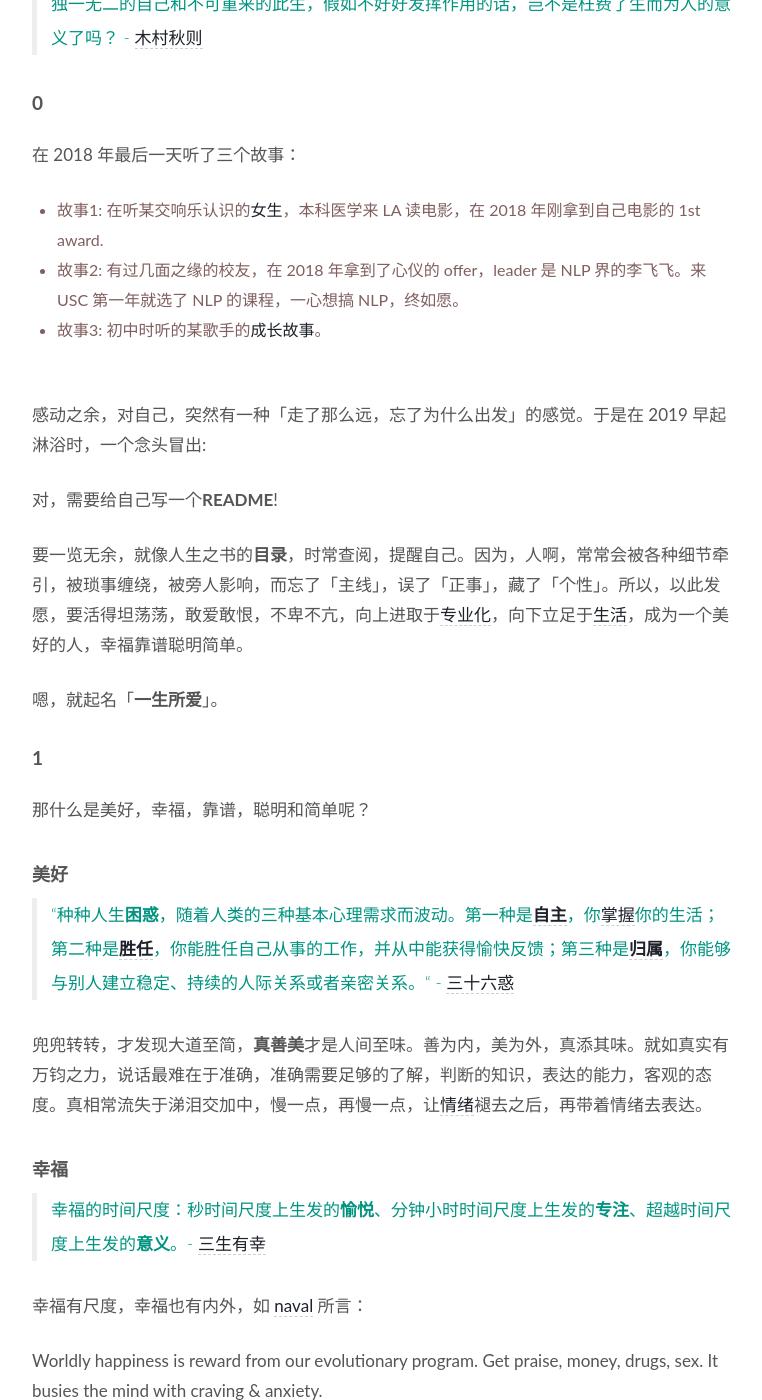
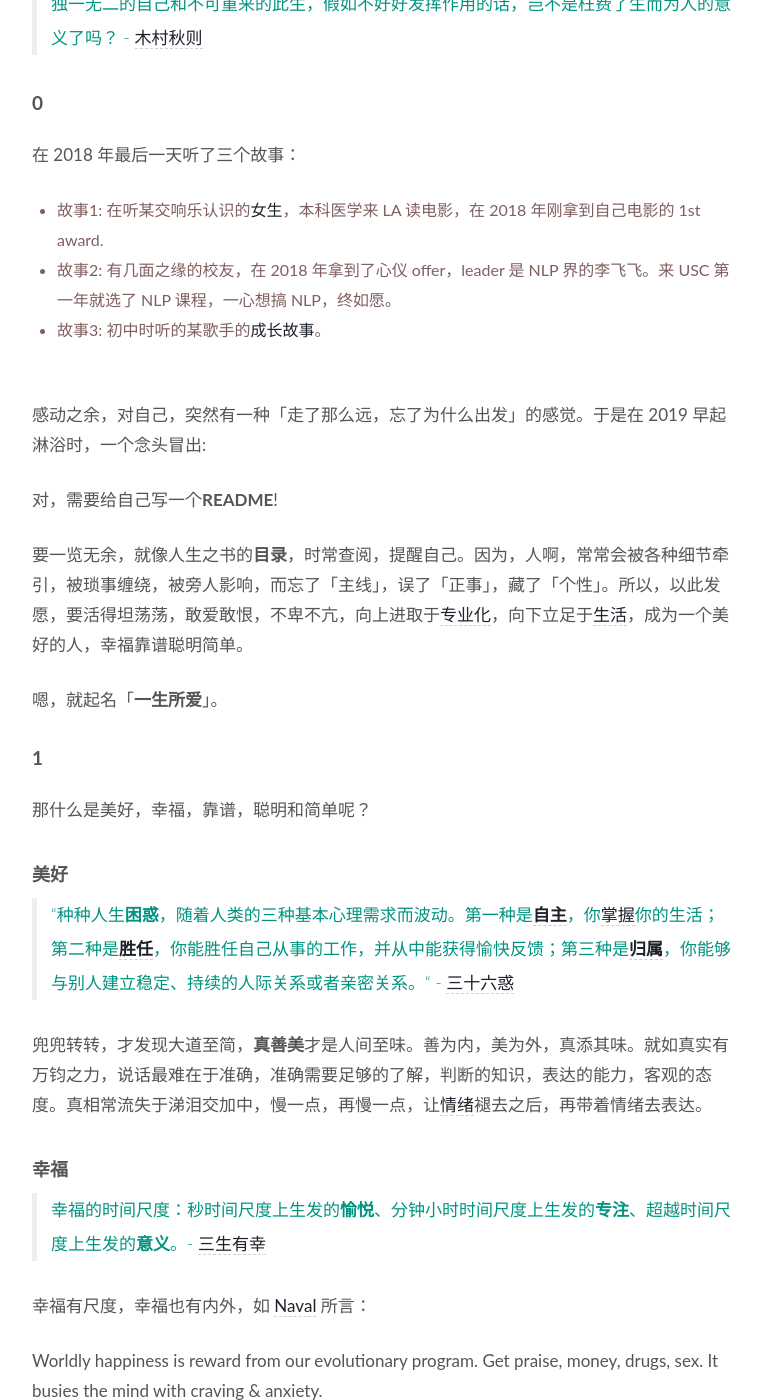
Before and after one commit to WillWang-X/willwang-x.github.io, a Jekyll site: the page built from _posts/blogs/2019-01-01-life-README.md, in a window 1280 px wide and 1400 px high, scrolled down 268 px. Shown: the whole window, without its empty margins (258-1020 px from the left). Built offline with Jekyll 4.4.1, drawn with Linux system fonts in a browser that asks for light colours.

Commit message:
Improve readability

```diff
--- a/_posts/blogs/2019-01-01-life-README.md
+++ b/_posts/blogs/2019-01-01-life-README.md
@@ -20,7 +20,7 @@
 在 2018 年最后一天听了三个故事：
 
 * 故事1: 在听某交响乐认识的[女生](https://i.imgur.com/Krl1XQ3.jpg)，本科医学来 LA 读电影，在 2018 年刚拿到自己电影的 1st award.
-* 故事2: 有过几面之缘的校友，在 2018 年拿到了心仪的 offer，leader 是 NLP 界的李飞飞。来 USC 第一年就选了 NLP 的课程，一心想搞 NLP，终如愿。
+* 故事2: 有几面之缘的校友，在 2018 年拿到了心仪 offer，leader 是 NLP 界的李飞飞。来 USC 第一年就选了 NLP 课程，一心想搞 NLP，终如愿。
 * 故事3: 初中时听的某歌手的[成长故事](https://mp.weixin.qq.com/s/jR1JNp2Myr8KXF7n2GeP_Q)。
 
 
@@ -48,7 +48,7 @@
 
 > 幸福的时间尺度：秒时间尺度上生发的**愉悦**、分钟小时时间尺度上生发的**专注**、超越时间尺度上生发的**意义**。- [三生有幸](https://book.douban.com/subject/27663156/)
 
-幸福有尺度，幸福也有内外，如 [naval](https://twitter.com/naval/status/1053206878157627392?lang=en) 所言：
+幸福有尺度，幸福也有内外，如 [Naval](https://twitter.com/naval/status/1053206878157627392?lang=en) 所言：
 
 Worldly happiness is reward from our evolutionary program. Get praise, money, drugs, sex. It busies the mind with craving & anxiety.
 
```
